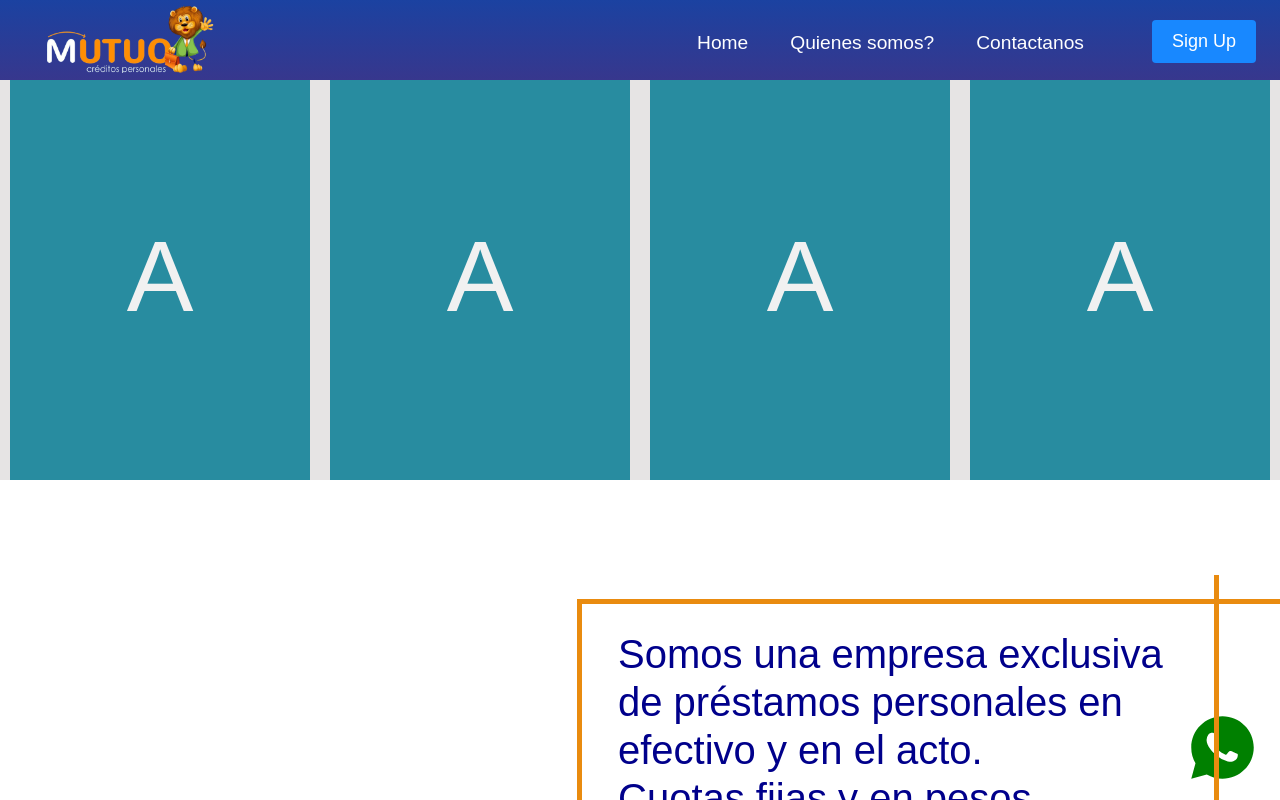
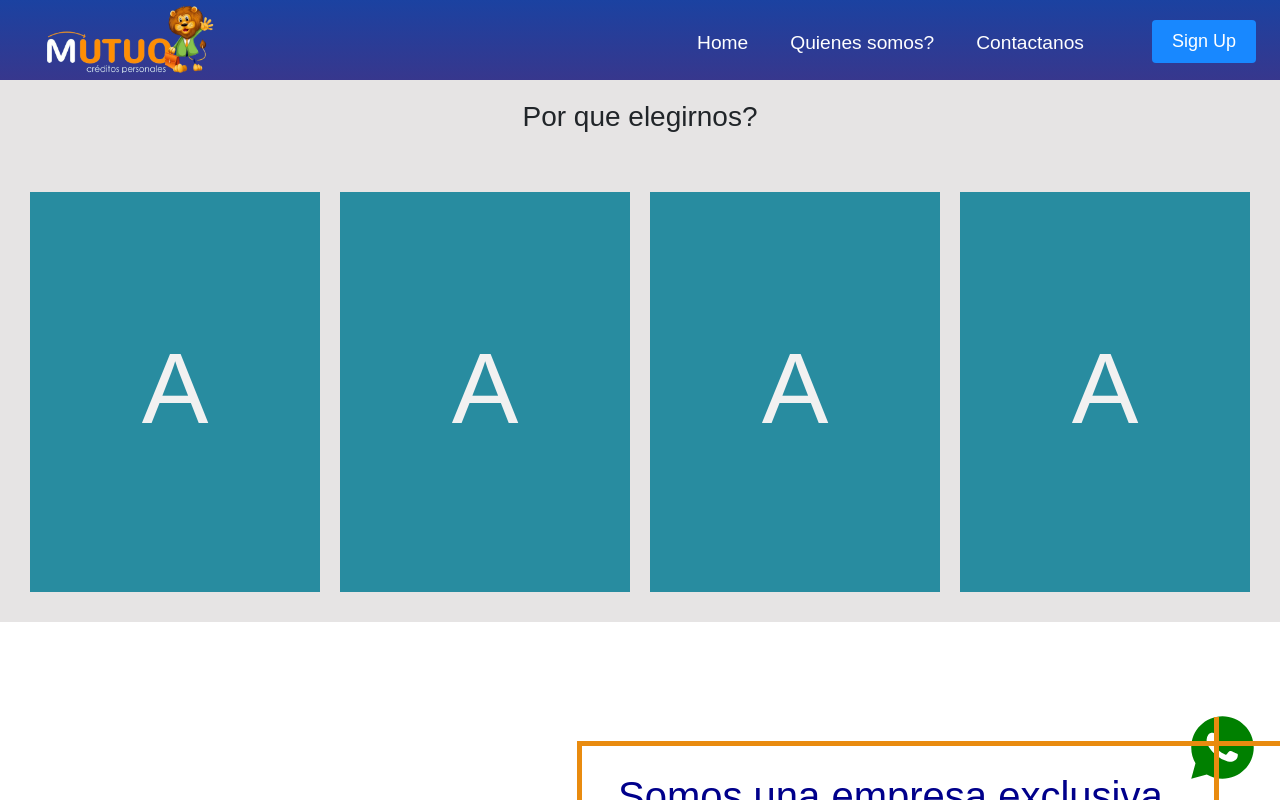
Before and after one commit to Eric9516/mutuo, a React (Create React App) app: page / in a window 1280 px wide. Shown: the top 800 px of the page. Built offline with nearby package versions, Linux system fonts and the light colour scheme.

Commit message:
modificando cards

```diff
--- a/src/Styles/StyledPorqueElegirnos.js
+++ b/src/Styles/StyledPorqueElegirnos.js
@@ -7,6 +7,7 @@ export const StyledAllHome = styled.div`
     background-color: rgb(230, 228, 228);
     height: auto;
     display: flex;
+    flex-direction: column;
     justify-content: center;
     align-items: center;
     gap: 20px;
@@ -30,36 +31,7 @@ export const StyledDivContainer = styled.div`
     }
 `;
 
-export const StyledDivChild = styled.div`
-    width: 20vw;
-    height: 40vh;
-    /* background-image: url(${fondo}); */
-    padding: 15px;
-    display: flex;
-    justify-content: center;
-    align-items: center;
-    flex-direction: column;
-    background-color: #fff;
-    border-radius: 15px;
-    transition: all 0.6s;
-
-    &:hover {
-        transform: scale(1.1);
-    }
-
-    @media screen and (min-width: 1800px) {
-        width: 15vw;
-        height: 30vh;
-        gap: 20px;
-    }
-
-    @media screen and (max-width: 700px) {
-        width: 65vw;
-        height: 25vh;
-    }
-`;
-
-export const StyledTittle = styled.h3`
+export const StyledTitle = styled.h3`
     text-align: center;
     padding-top: 20px;
 `;
--- a/src/components/PorqueElegirnos.jsx
+++ b/src/components/PorqueElegirnos.jsx
@@ -1,21 +1,27 @@
 import React, { useState } from "react";
 import Card from "../components/Card";
 import { RiWhatsappFill } from "react-icons/ri";
-import { StyledAllHome, StyledLogoWhatsapp } from "../Styles/StyledPorqueElegirnos";
+import { StyledAllHome, StyledLogoWhatsapp, StyledDivContainer, StyledTitle } from "../Styles/StyledPorqueElegirnos";
 
 const PorqueElegirnos = () => {
     return (
+        <>
             <StyledAllHome>
+            <StyledTitle>Por que elegirnos?</StyledTitle>
+                <StyledDivContainer>
                     <Card />
                     <Card />
                     <Card />
                     <Card />
+                </StyledDivContainer>
+
                 <StyledLogoWhatsapp>
                     <a href="https://wa.link/ubocaj .">
                         <RiWhatsappFill color="green" size="lg" />
                     </a>
                 </StyledLogoWhatsapp>
             </StyledAllHome>
+        </>
     );
 };
 
--- a/src/components/card.css
+++ b/src/components/card.css
@@ -29,7 +29,7 @@ body {
     align-items: center;
     justify-content: center;
     backface-visibility: hidden;
-    transition: 1s;
+    transition: 1.5s;
 }
 
 .card .front {
```
Lines whose indentation alone changed are shown as unchanged.
